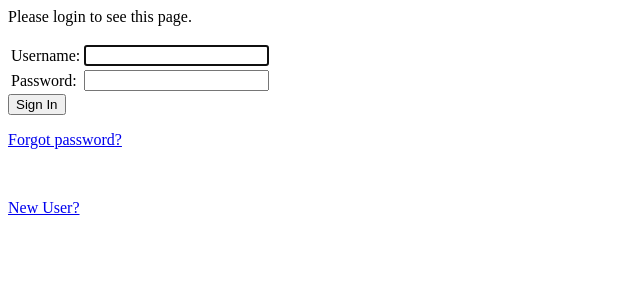
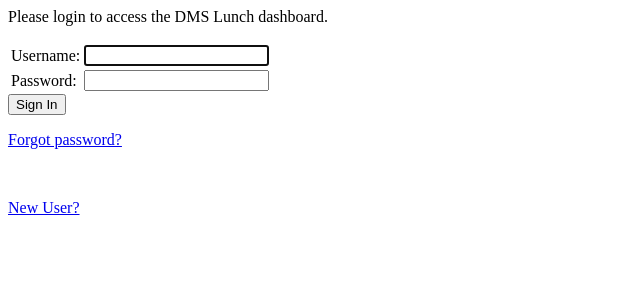
Before and after one commit to bbernberg/DMS_Lunch, a Django app: page /accounts/login/?next=/lunch/ in a window 1280 px wide. Shown: the top 300 px of the page, without its empty margins (0-640 px from the left). Run offline with Django 3.2, Linux system fonts and the light colour scheme.

Commit message:
Log in tweaks

```diff
--- a/DMS_Lunch/DMS_Lunch/settings.py
+++ b/DMS_Lunch/DMS_Lunch/settings.py
@@ -11,6 +11,7 @@ https://docs.djangoproject.com/en/1.10/ref/settings/
 """
 
 import os
+from django.urls import reverse
 
 # Build paths inside the project like this: os.path.join(BASE_DIR, ...)
 BASE_DIR = os.path.dirname(os.path.dirname(os.path.abspath(__file__)))
@@ -70,6 +71,7 @@ TEMPLATES = [
 
 WSGI_APPLICATION = 'DMS_Lunch.wsgi.application'
 LOGIN_REDIRECT_URL = '/lunch'
+LOGOUT_REDIRECT_URL = '/accounts/login'
 
 # Database
 # https://docs.djangoproject.com/en/1.10/ref/settings/#databases
--- a/DMS_Lunch/lunch/templates/registration/login.html
+++ b/DMS_Lunch/lunch/templates/registration/login.html
@@ -7,7 +7,7 @@
     <p>Your account doesn't have access to this page. To proceed,
     please login with an account that has access.</p>
     {% else %}
-    <p>Please login to see this page.</p>
+    <p>Please login to access the DMS Lunch dashboard.</p>
     {% endif %}
 {% endif %}
 
```
